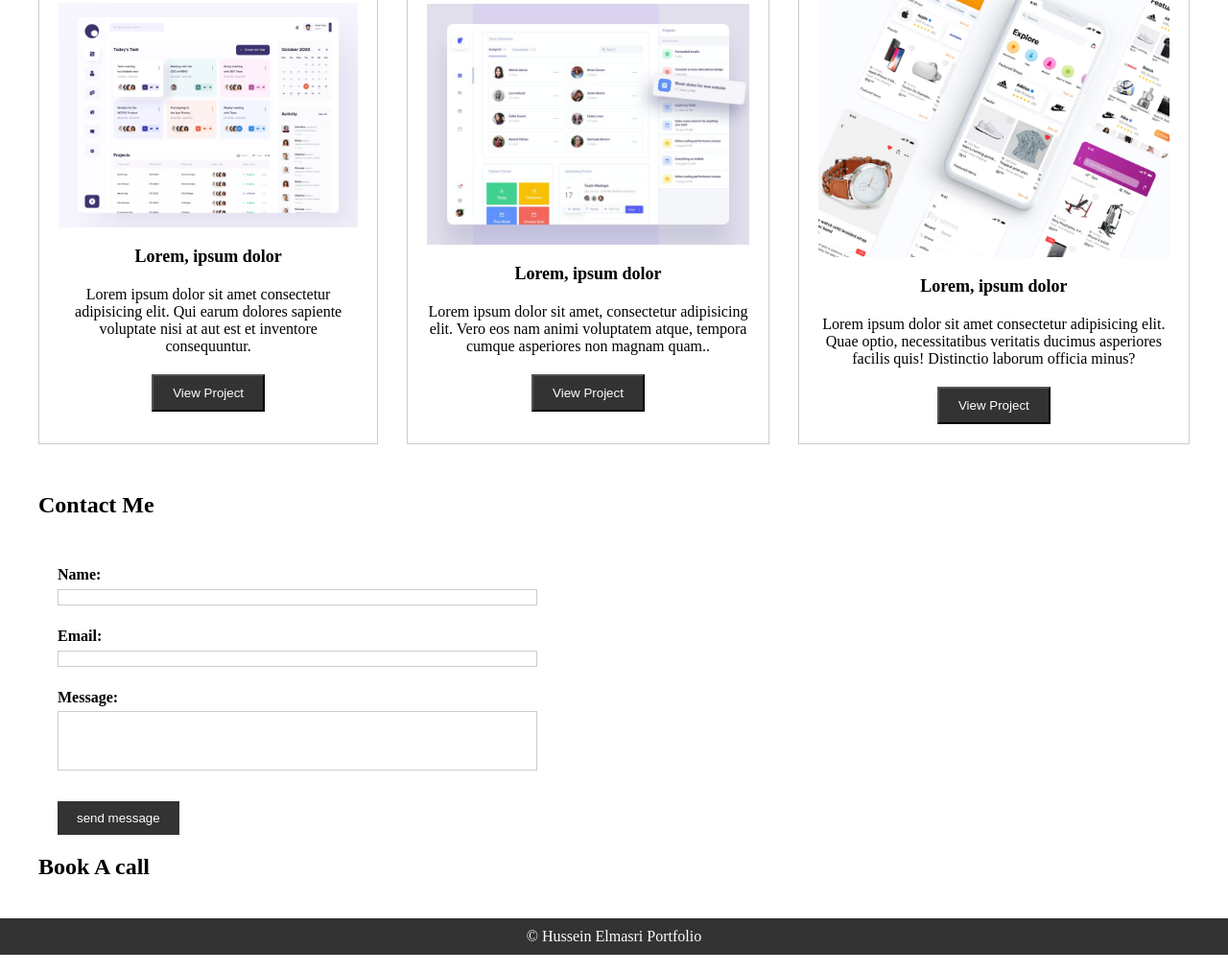
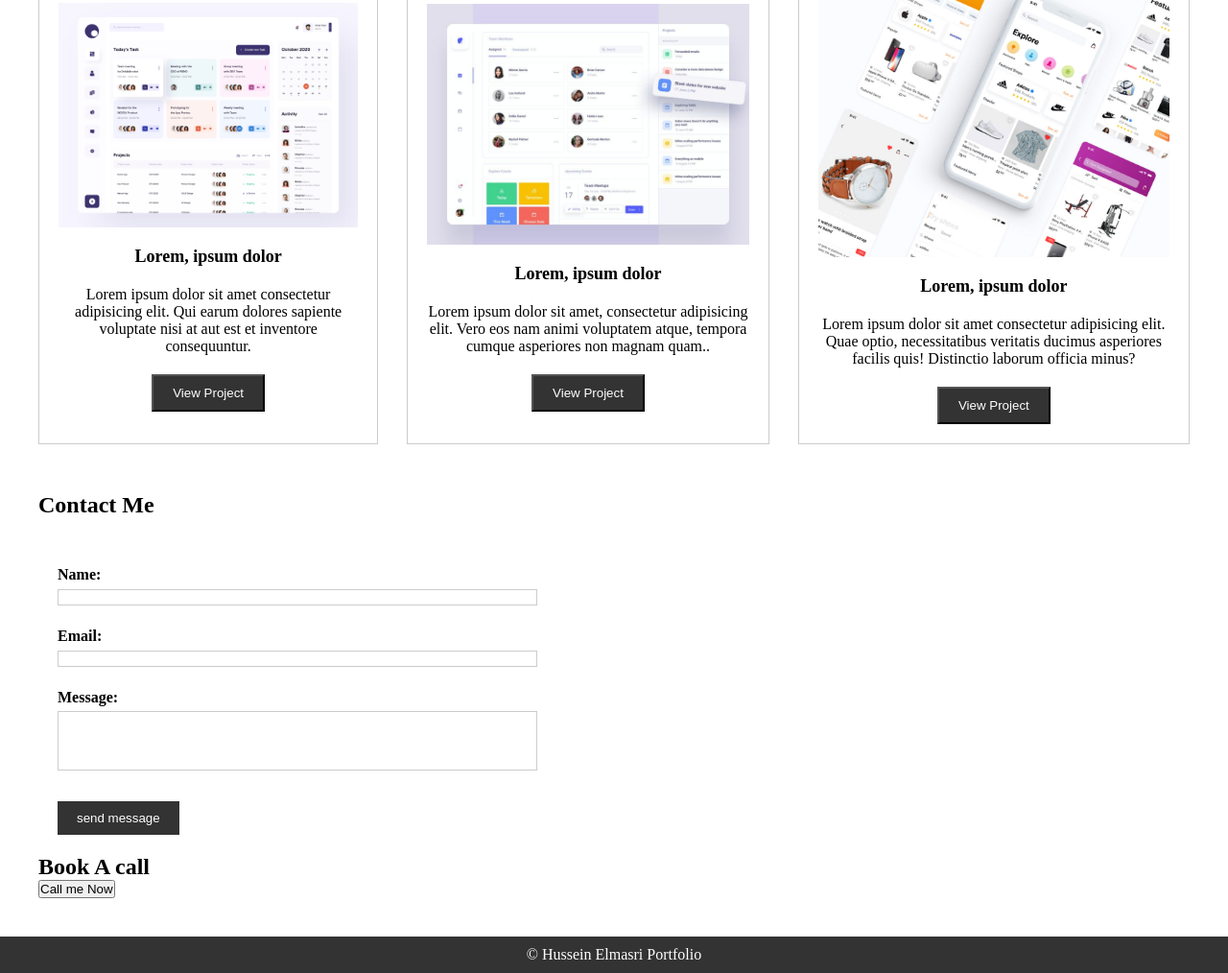
Before and after one commit to husseinelmasri/Html, a plain HTML site: page index.html in a window 1280 px wide. Shown: the part 435-1449 px from the top of the page at 96% size. Drawn offline with Linux system fonts and the light colour scheme.

Commit message:
added button

```diff
--- a/index.html
+++ b/index.html
@@ -74,6 +74,7 @@
 
     <section>
       <h1>Book A call</h1>
+      <button>Call me Now</button>
     </section>
   </main>
   <footer class="footer">
```
